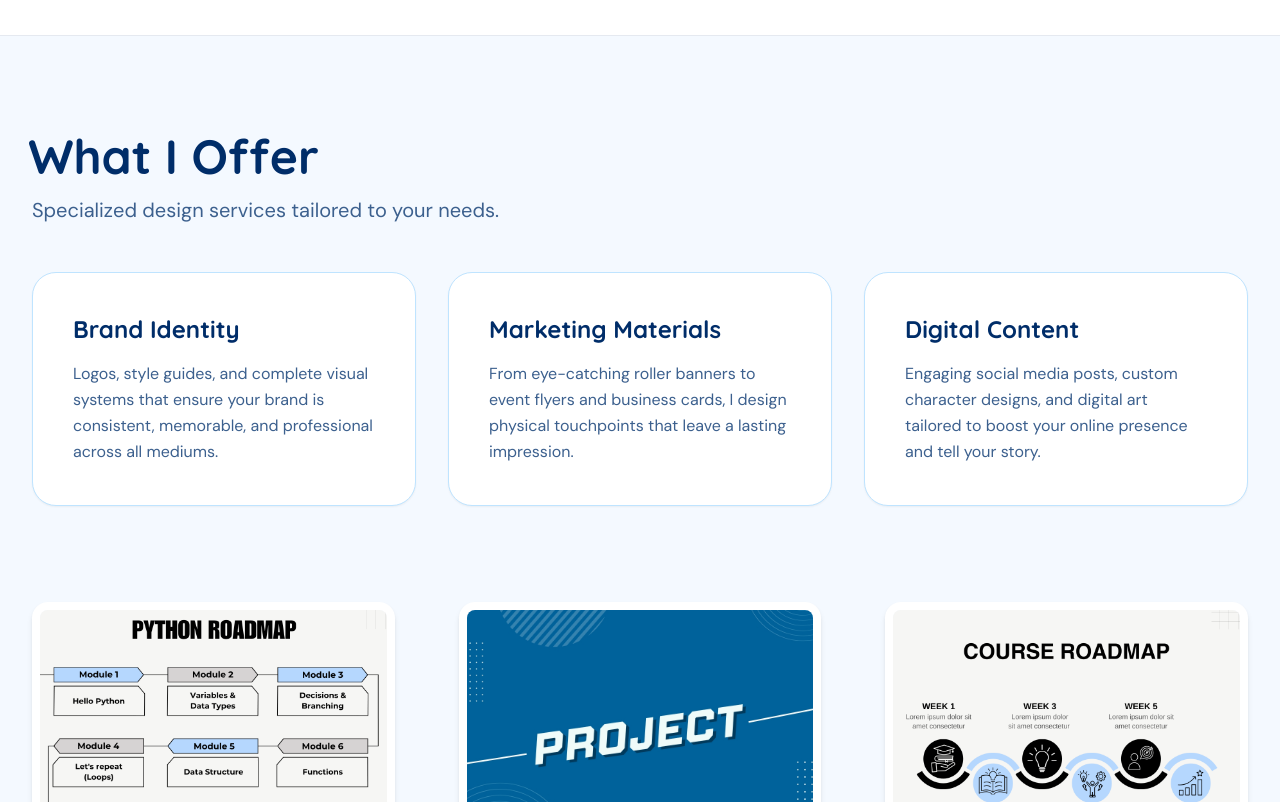
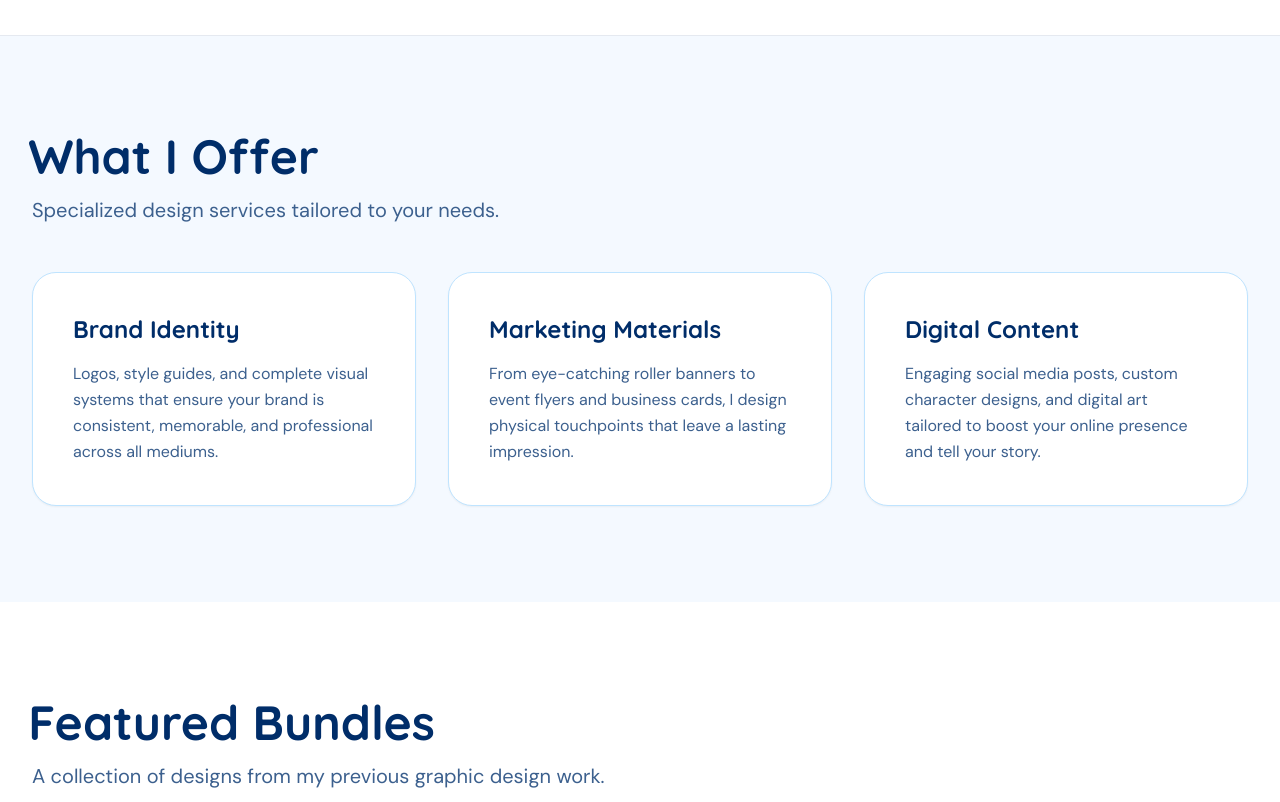
Before and after one commit to nadiahossny/nadiahossnyportfolio, a React (Vite) app: page /graphic-design in a window 1280 px wide. Shown: the part 520-1322 px from the top of the page. Built offline with nearby package versions, Linux system fonts and the light colour scheme.

Commit message:
UI: Apply alternating section background colors (color-blocking) to Graphic Design page to match Product Design theme

```diff
--- a/src/pages/Services.tsx
+++ b/src/pages/Services.tsx
@@ -114,7 +114,7 @@ export default function Services() {
         </div>
 
         {/* Tools Strip */}
-        <section className="py-10 border-y border-headline/10 bg-white relative z-10 mb-24">
+        <section className="py-10 border-y border-headline/10 bg-white relative z-10">
           <motion.div
             initial={{ opacity: 0, y: 20 }}
             animate={{ opacity: 1, y: 0 }}
@@ -129,12 +129,10 @@ export default function Services() {
           </motion.div>
         </section>
 
-        <div className="max-w-7xl mx-auto px-8 pb-12">
-
-
-        {/* What I Offer Section */}
-        <div className="mb-24">
-          <motion.div variants={fadeUp} initial="hidden" whileInView="visible" viewport={{ once: true, margin: "-100px" }} className="mb-12">
+        {/* What I Offer Section - bg-background */}
+        <section className="py-24 bg-background relative z-10">
+          <div className="max-w-7xl mx-auto px-8">
+            <motion.div variants={fadeUp} initial="hidden" whileInView="visible" viewport={{ once: true, margin: "-100px" }} className="mb-12 text-center md:text-left">
               <h2 className="text-4xl md:text-5xl font-display text-headline mb-4 font-bold" style={{ marginLeft: "-0.08em" }}>What I Offer</h2>
               <p className="text-xl text-bodytext font-light">Specialized design services tailored to your needs.</p>
             </motion.div>
@@ -159,9 +157,16 @@ export default function Services() {
               </motion.div>
             </div>
           </div>
+        </section>
 
-        {/* Gallery Grid */}
-        <div className="max-w-7xl mx-auto grid grid-cols-1 md:grid-cols-2 lg:grid-cols-3 gap-12 md:gap-16">
+        {/* Gallery Grid - bg-white */}
+        <section className="py-24 bg-white relative z-10">
+          <div className="max-w-7xl mx-auto px-8">
+            <motion.div variants={fadeUp} initial="hidden" whileInView="visible" viewport={{ once: true, margin: "-100px" }} className="mb-12 text-center md:text-left">
+              <h2 className="text-4xl md:text-5xl font-display text-headline mb-4 font-bold" style={{ marginLeft: "-0.08em" }}>Featured Bundles</h2>
+              <p className="text-xl text-bodytext font-light">A collection of designs from my previous graphic design work.</p>
+            </motion.div>
+            <div className="grid grid-cols-1 md:grid-cols-2 lg:grid-cols-3 gap-12 md:gap-16">
               {graphicProjects.map((project, i) => (
                 <motion.div
                   key={project.id}
@@ -207,6 +212,7 @@ export default function Services() {
               ))}
             </div>
           </div>
+        </section>
       </main>
 
       {/* Contact CTA */}
```
Also changed, not shown: 1 other file (tests, documents, lock files or other folders). Lines whose indentation alone changed are shown as unchanged.
